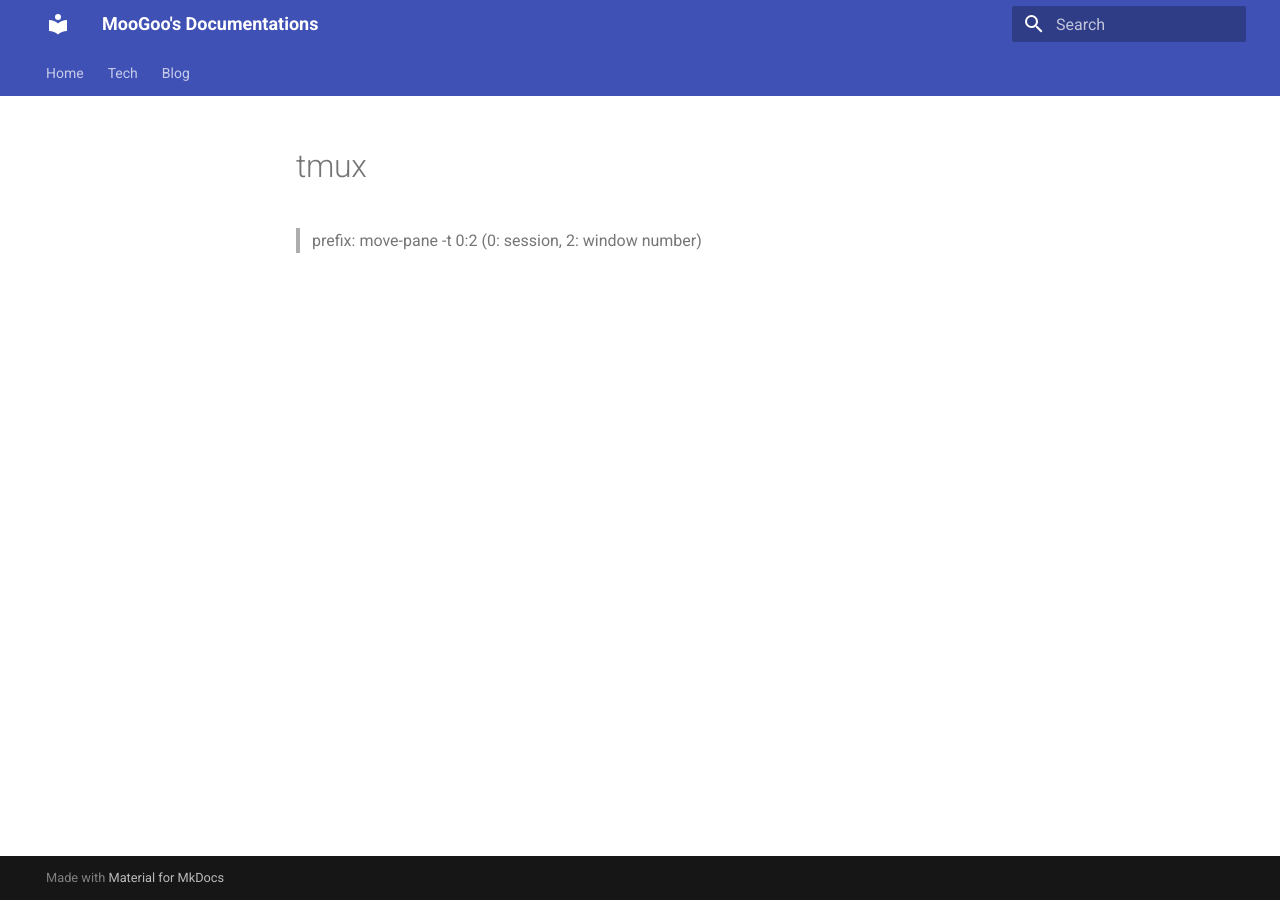
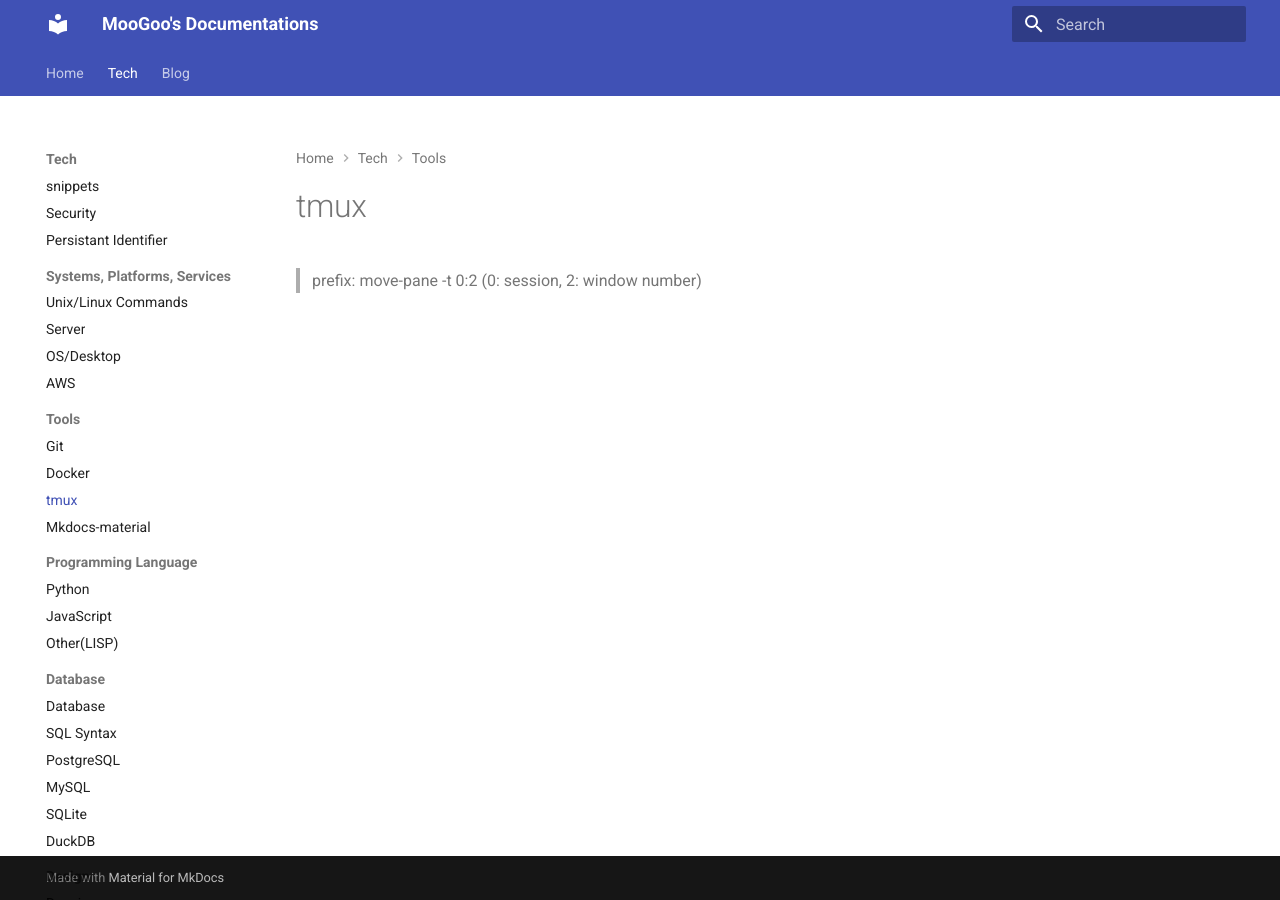
Before and after one commit to moogoo78/mg-km, an MkDocs documentation site: the page built from docs/tech/tmux.md, in a window 1280 px wide. Built offline with MkDocs 1.6.1 and Material for MkDocs 9.7.7, drawn with Linux system fonts in a browser that asks for light colours.

Commit message:
Update mkdocs.yml

```diff
--- a/mkdocs.yml
+++ b/mkdocs.yml
@@ -14,6 +14,7 @@
     - Tools:
       - Git: tech/git.md
       - Docker: tech/docker.md
+      - tmux: tech/tmux.md
       - Mkdocs-material: tech/mkdocs-material.md
     - Programming Language:
       - Python: tech/python.md
```
